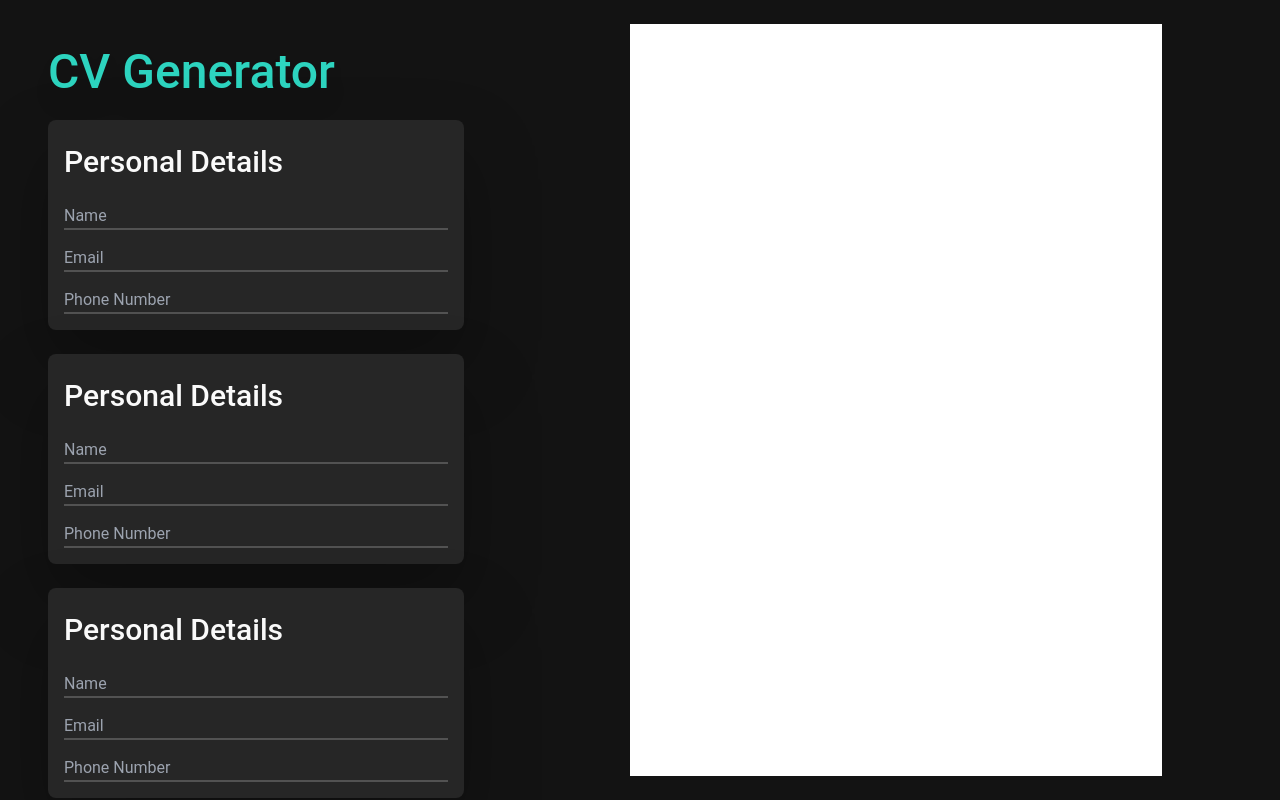
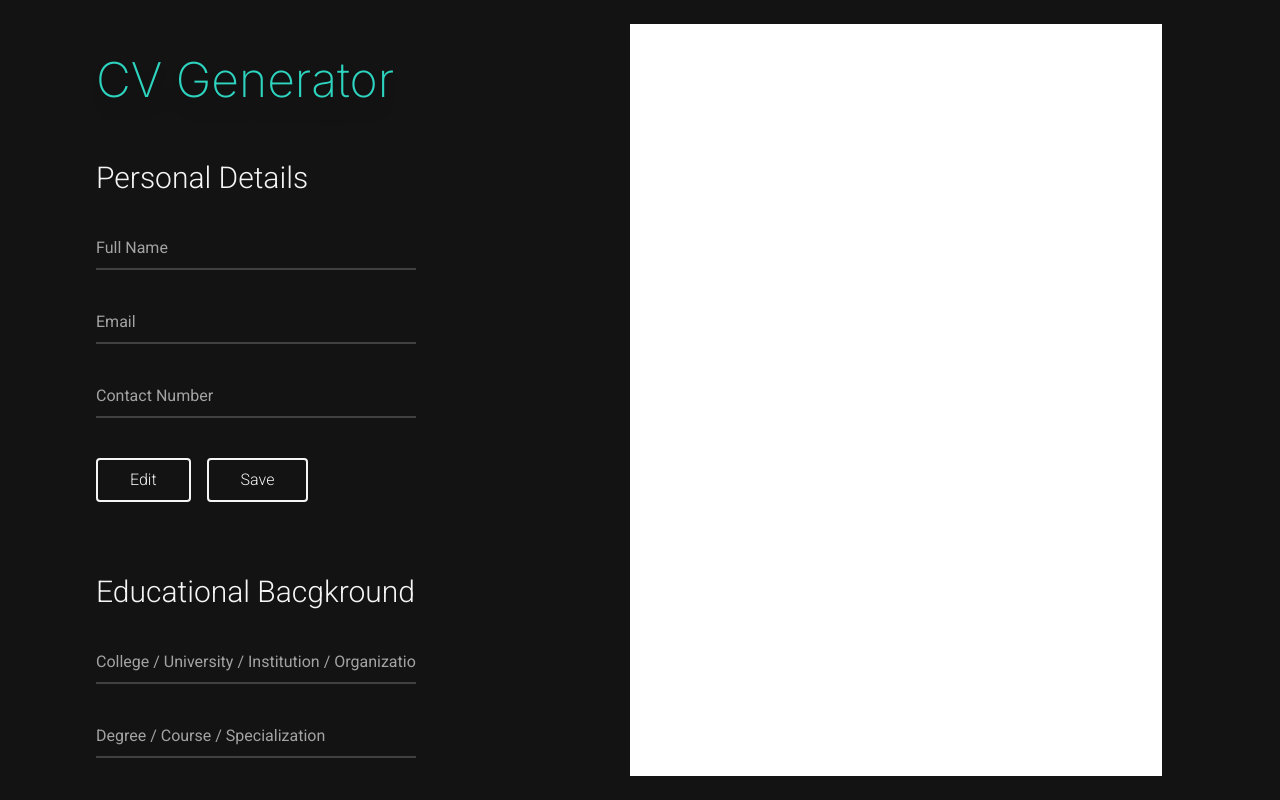
Before and after one commit to SKjustSK/cv-generator, a React (Vite) app: page / in a window 1280 px wide. Shown: the top 800 px of the page. Built offline with nearby package versions, Linux system fonts and the light colour scheme.

Commit message:
chore: Improved static design

```diff
--- a/src/components/CategorySection.jsx
+++ b/src/components/CategorySection.jsx
@@ -1,10 +1,11 @@
 import InputBox from './InputBox'
+import PrimaryButton from './PrimaryButton'
 
 function CategorySection({ title, inputBoxes }) {
   return (
-    <section className="flex flex-col gap-4 rounded-lg bg-[#262626] p-4 text-zinc-50 drop-shadow-3xl">
-      <div className="py-2 text-3xl font-medium">{title}</div>
-      <div className="flex flex-col gap-4">
+    <section className="flex w-full flex-col items-start gap-8 rounded-lg text-neutral-100">
+      <h2 className="self-stretch text-3xl font-light">{title}</h2>
+      <div className="flex flex-col gap-8 self-stretch">
         {inputBoxes.map((inputBox) => {
           return (
             <InputBox
@@ -15,6 +16,14 @@ function CategorySection({ title, inputBoxes }) {
           )
         })}
       </div>
+      <div className="my-2 flex gap-4">
+        <PrimaryButton
+          text="Edit"
+          hoverBorderColor="hover:border-orange-400"
+          hoverTextColor="hover:text-orange-300"
+        />
+        <PrimaryButton text="Save" />
+      </div>
     </section>
   )
 }
--- a/src/components/InputBox.jsx
+++ b/src/components/InputBox.jsx
@@ -1,9 +1,9 @@
-function InputBox({ title, type, placeholderText }) {
+function InputBox({ title, type}) {
   return (
     <input
       type={type}
       placeholder={title}
-      className="border-b-2 border-neutral-600 bg-inherit"
+      className="border-b-2 border-neutral-700 bg-inherit py-2 font-[400] placeholder-neutral-400 outline-none hover:border-teal-100 focus:border-teal-300"
     />
   )
 }
--- a/src/components/Logo.jsx
+++ b/src/components/Logo.jsx
@@ -1,6 +1,6 @@
 function Logo() {
   return (
-    <h1 className="flex h-24 items-center justify-start text-5xl font-medium text-teal-400 drop-shadow-xl">
+    <h1 className="flex h-24 items-center justify-start text-5xl font-extralight text-teal-400 drop-shadow-xl font-inter">
       CV Generator
     </h1>
   )
--- /dev/null
+++ b/src/components/PrimaryButton.jsx
@@ -0,0 +1,15 @@
+function PrimaryButton({
+  text = 'dummy',
+  hoverBorderColor = 'hover:border-teal-400',
+  hoverTextColor = 'hover:text-teal-400',
+}) {
+  return (
+    <button
+      className={`rounded border-2 border-neutral-100 px-8 py-2 font-light ${hoverBorderColor} ${hoverTextColor}`}
+    >
+      {text}
+    </button>
+  )
+}
+
+export default PrimaryButton
--- a/src/components/UserInterface.jsx
+++ b/src/components/UserInterface.jsx
@@ -4,9 +4,9 @@ import CategorySection from './CategorySection'
 
 function UserInterface() {
   return (
-    <section className="flex w-[40%] flex-col px-12 py-6">
+    <section className="flex w-[40%] flex-col gap-8 p-24 py-8">
       <Logo />
-      <div className="flex flex-col gap-6">
+      <div className="flex flex-col gap-16">
         {categoryData.map((category) => {
           return (
             <CategorySection
--- a/src/data/categoryData.js
+++ b/src/data/categoryData.js
@@ -4,7 +4,7 @@ const categoryData = [
     id: 0,
     inputBoxes: [
       {
-        title: 'Name',
+        title: 'Full Name',
         type: 'text',
       },
       {
@@ -12,47 +12,61 @@ const categoryData = [
         type: 'mail',
       },
       {
-        title: 'Phone Number',
-        type: 'phone',
+        title: 'Contact Number',
+        type: 'tel',
       },
     ],
   },
   {
-    title: 'Personal Details',
+    title: 'Educational Bacgkround',
     id: 1,
     inputBoxes: [
       {
-        title: 'Name',
+        title: 'College / University / Institution / Organization',
         type: 'text',
       },
       {
-        title: 'Email',
-        type: 'mail',
+        title: 'Degree / Course / Specialization',
+        type: 'text',
       },
       {
-        title: 'Phone Number',
-        type: 'phone',
+        title: 'Graduation Year',
+        type: 'number',
+      },
+      {
+        title: 'GPA',
+        type: 'number',
+      }
+    ],
+  },
+  {
+    title: 'Work Experience',
+    id: 2,
+    inputBoxes: [
+      {
+        title: 'Title / Position',
+        type: 'text',
+      },
+      {
+        title: 'Company / Workplace',
+        type: 'text',
+      },
+      {
+        title: 'Job Responsibilities',
+        type: 'text',
       },
     ],
   },
   {
-    title: 'Personal Details',
-    id: 2,
+    title: 'Technical Skills',
+    id: 3,
     inputBoxes: [
       {
-        title: 'Name',
+        title:'Tech Stack',
         type: 'text',
-      },
-      {
-        title: 'Email',
-        type: 'mail',
-      },
-      {
-        title: 'Phone Number',
-        type: 'phone',
-      },
-    ],
-  },
+      }
+    ]
+  }
 ]
 
 export default categoryData
--- a/src/index.css
+++ b/src/index.css
@@ -1,5 +1,16 @@
 @import url('https://fonts.googleapis.com/css2?family=Inter:wght@100..900&display=swap');
+@import url('https://fonts.googleapis.com/css2?family=Roboto:ital,wght@0,100;0,300;0,400;0,500;0,700;0,900;1,100;1,300;1,400;1,500;1,700;1,900&display=swap');
 
 @tailwind base;
 @tailwind components;
 @tailwind utilities;
+
+@layer base {
+  input[type='number']::-webkit-outer-spin-button,
+  input[type='number']::-webkit-inner-spin-button,
+  input[type='number'] {
+    -webkit-appearance: none;
+    margin: 0;
+    -moz-appearance: textfield !important;
+  }
+}
--- a/tailwind.config.js
+++ b/tailwind.config.js
@@ -9,6 +9,7 @@ export default {
     extend: {
       fontFamily: {
         roboto: ['Roboto', 'Arial', 'sans-serif'],
+        inter: ['Inter', 'Arial', 'sans-serif']
       },
       dropShadow: {
         '3xl': '0 35px 35px rgba(0, 0, 0, 0.25)',
```
